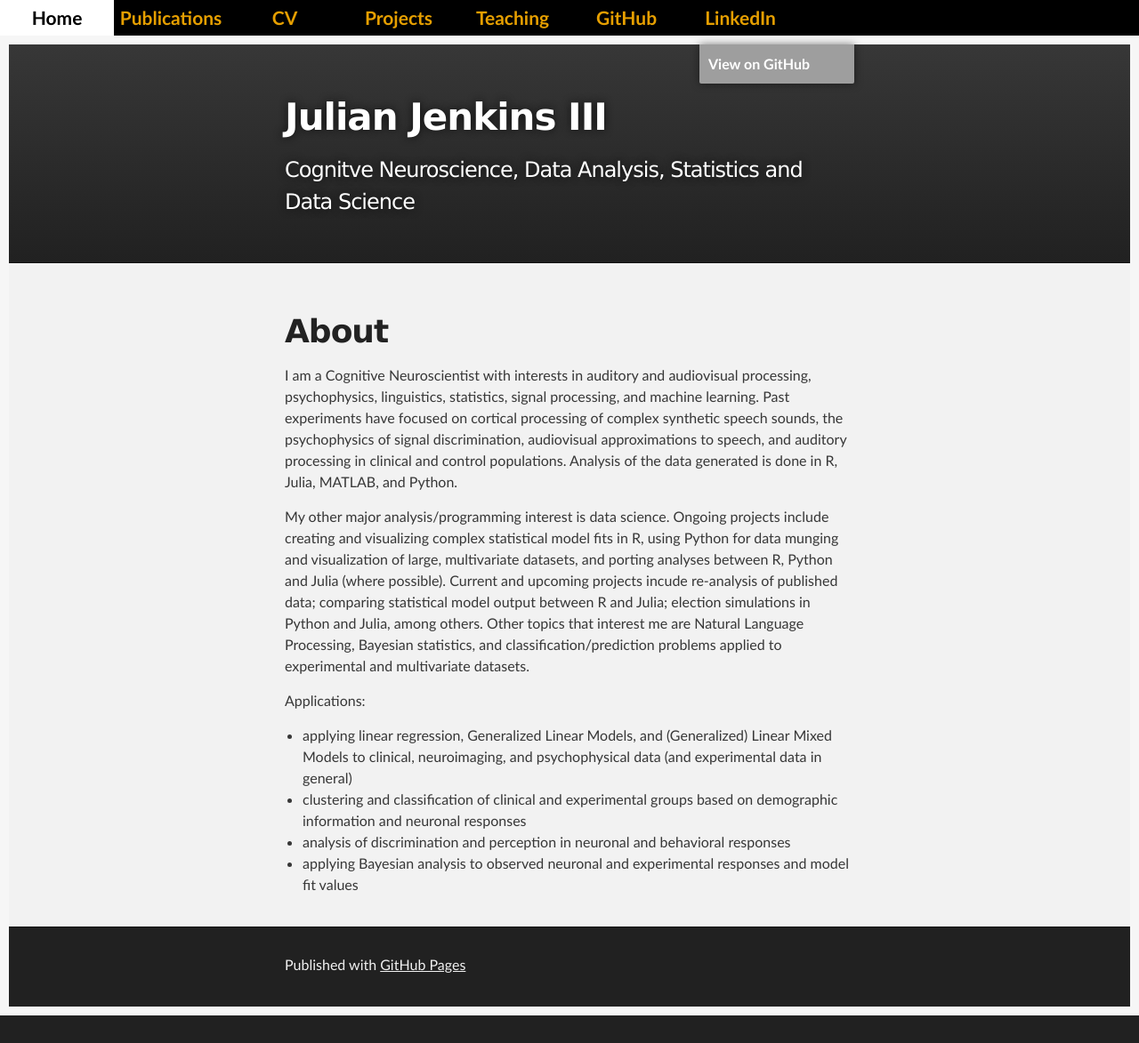
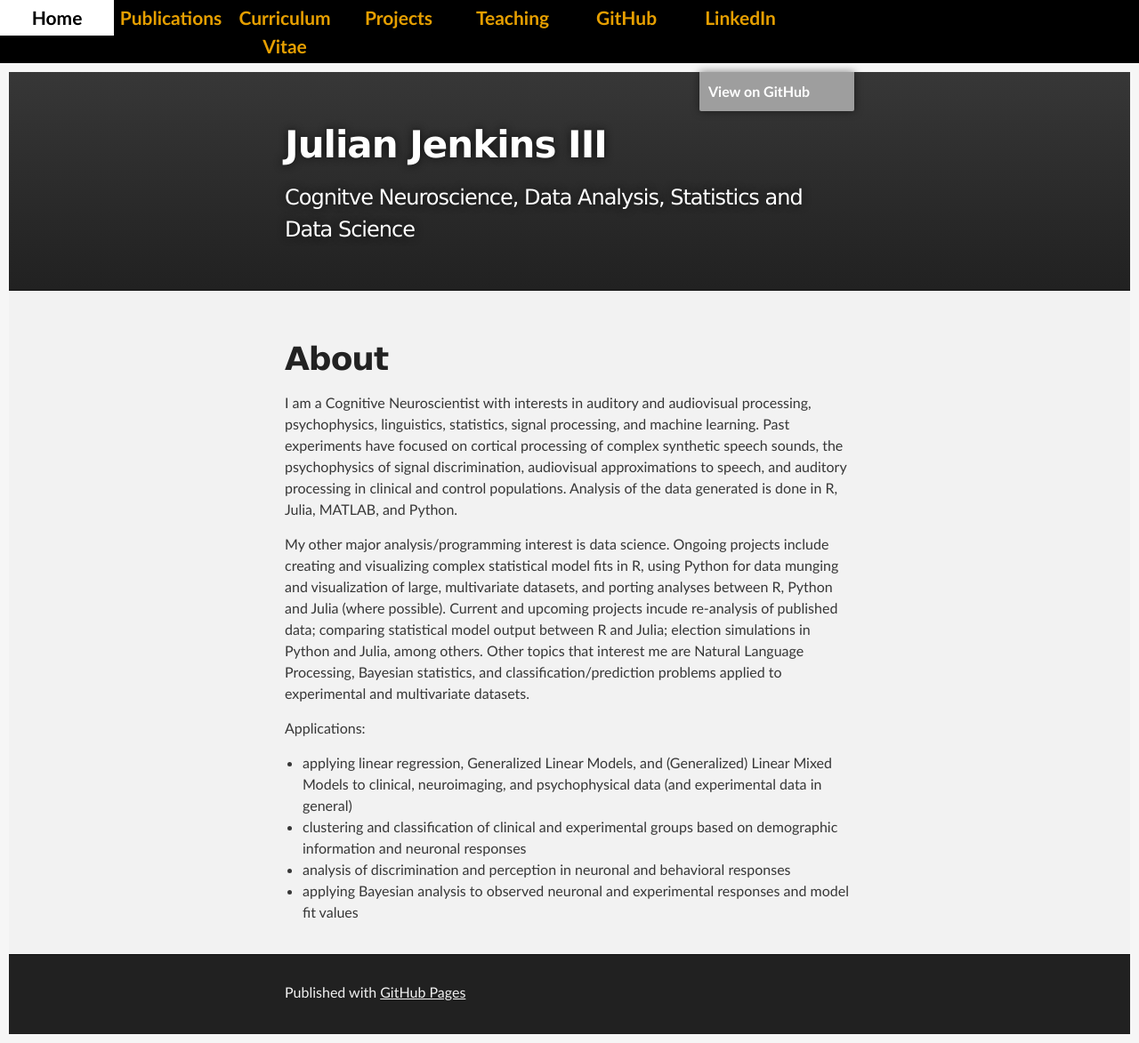
Before and after one commit to julian3rd/julian3rd.github.io, a Jekyll site: the page built from index.html, in a window 1280 px wide. Shown: the whole page at 89% size. Built offline with Jekyll 4.4.1, drawn with Linux system fonts in a browser that asks for light colours; Markdown is read by kramdown in place of the engine named in the settings; before the commit the page ends 1142 px from its top, so only the background shows below that; grey boxes are pictures that could not be loaded.

Commit message:
updated site build

```diff
--- a/_includes/page-style.html
+++ b/_includes/page-style.html
@@ -65,7 +65,7 @@
    <ul>
     <span class="title"><li><a href="/index.html">Home</a></li></span>
   <span class="title"><li><a href="/publication-home.html" title="Publications">Publications</a></li></span>
-  <span class="title"><li><a href="/curriculum-vitae.html" title="Curriculum Vitae">CV</a></li></span>
+  <span class="title"><li><a href="/curriculum-vitae.html" title="Curriculum Vitae">Curriculum Vitae</a></li></span>
   <span class="title"><li><a href="/project-list.html" title="Projects">Projects</a></li></span>
   <span class="title"><li><a href="/teaching.html" title="Teaching">Teaching</a></li></span>
   <span class="title"><li><a href="https://github.com/julian3rd">GitHub</a></li></span>
```
Also changed, not shown: 3 other files.
